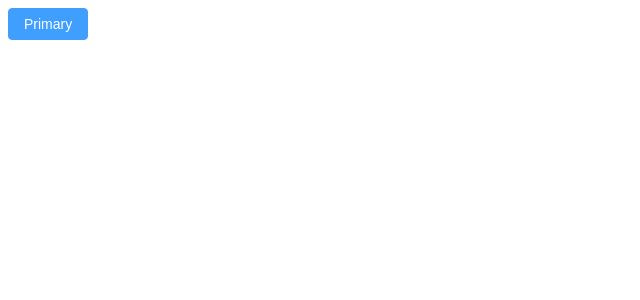
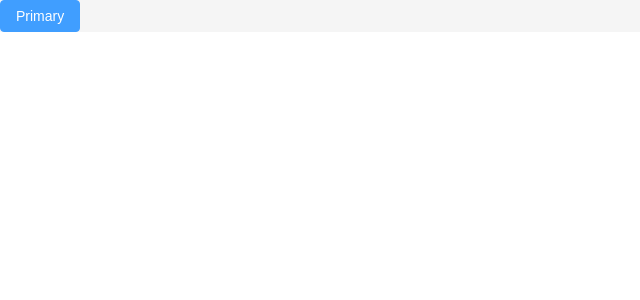
Before and after one commit to Bascii098/McDL, a Vue app: page / in a window 1280 px wide. Shown: the top 300 px of the page, without its empty margins (0-640 px from the left). Built offline with nearby package versions, Linux system fonts and the light colour scheme.

Commit message:
清除默认样式+scss自动导入

```diff
--- a/src/main.js
+++ b/src/main.js
@@ -3,7 +3,7 @@ import { createPinia } from 'pinia'
 
 import App from './App.vue'
 import router from './router'
-
+import '@/styles/common.scss'
 const app = createApp(App)
 
 app.use(createPinia())
--- /dev/null
+++ b/src/styles/common.scss
@@ -0,0 +1,111 @@
+// 重置样式
+* {
+  box-sizing: border-box;
+}
+
+html {
+  height: 100%;
+  font-size: 14px;
+}
+body {
+  height: 100%;
+  color: #333;
+  min-width: 1240px;
+  font:
+    1em/1.4 'Microsoft Yahei',
+    'PingFang SC',
+    'Avenir',
+    'Segoe UI',
+    'Hiragino Sans GB',
+    'STHeiti',
+    'Microsoft Sans Serif',
+    'WenQuanYi Micro Hei',
+    sans-serif;
+}
+body,
+ul,
+h1,
+h3,
+h4,
+p,
+dl,
+dd {
+  padding: 0;
+  margin: 0;
+}
+a {
+  text-decoration: none;
+  color: #333;
+  outline: none;
+}
+i {
+  font-style: normal;
+}
+input[type='text'],
+input[type='search'],
+input[type='password'],
+input[type='checkbox'] {
+  padding: 0;
+  outline: none;
+  border: none;
+  -webkit-appearance: none;
+  &::placeholder {
+    color: #ccc;
+  }
+}
+img {
+  max-width: 100%;
+  max-height: 100%;
+  vertical-align: middle;
+  background: #ebebeb url('@/assets/images/200.png') no-repeat center / contain;
+}
+ul {
+  list-style: none;
+}
+
+#app {
+  background: #f5f5f5;
+  user-select: none;
+}
+
+.container {
+  width: 1240px;
+  margin: 0 auto;
+  position: relative;
+}
+.ellipsis {
+  white-space: nowrap;
+  text-overflow: ellipsis;
+  overflow: hidden;
+}
+
+.ellipsis-2 {
+  word-break: break-all;
+  text-overflow: ellipsis;
+  display: -webkit-box;
+  -webkit-box-orient: vertical;
+  -webkit-line-clamp: 2;
+  overflow: hidden;
+}
+
+.fl {
+  float: left;
+}
+
+.fr {
+  float: right;
+}
+
+.clearfix:after {
+  content: '.';
+  display: block;
+  visibility: hidden;
+  height: 0;
+  line-height: 0;
+  clear: both;
+}
+
+// reset element
+.el-breadcrumb__inner.is-link {
+  font-weight: 400 !important;
+}
--- a/vite.config.js
+++ b/vite.config.js
@@ -23,7 +23,10 @@ export default defineConfig({
   css: {
     preprocessorOptions: {
       scss: {
-        additionalData: `@use "@/styles/element/index.scss" as *;`
+        additionalData: `
+        @use "@/styles/element/index.scss" as *;
+        @use "@/styles/var.scss" as *;
+        `
       }
     }
   }
```
Also changed, not shown: src/styles/var.scss (added).
